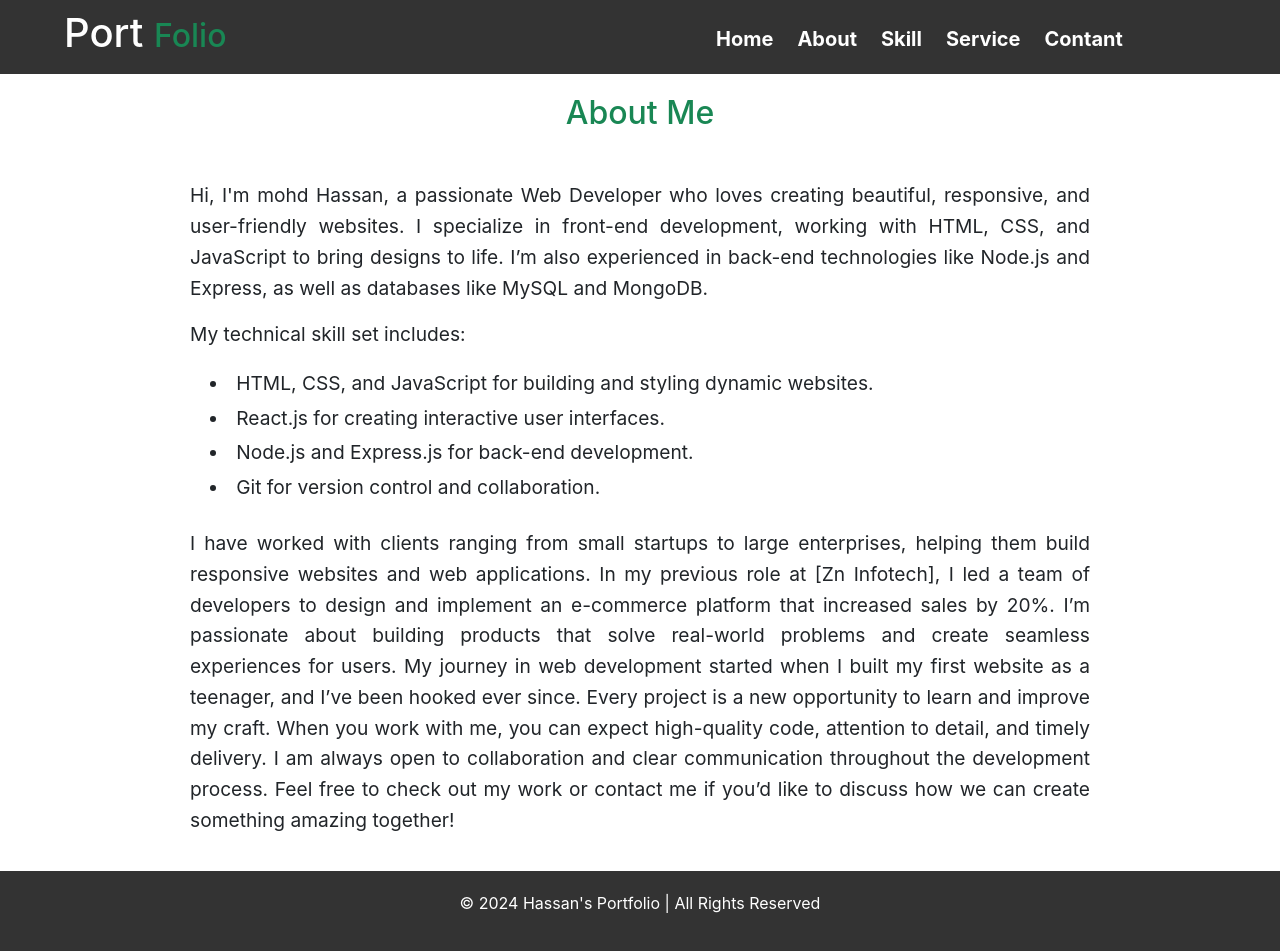
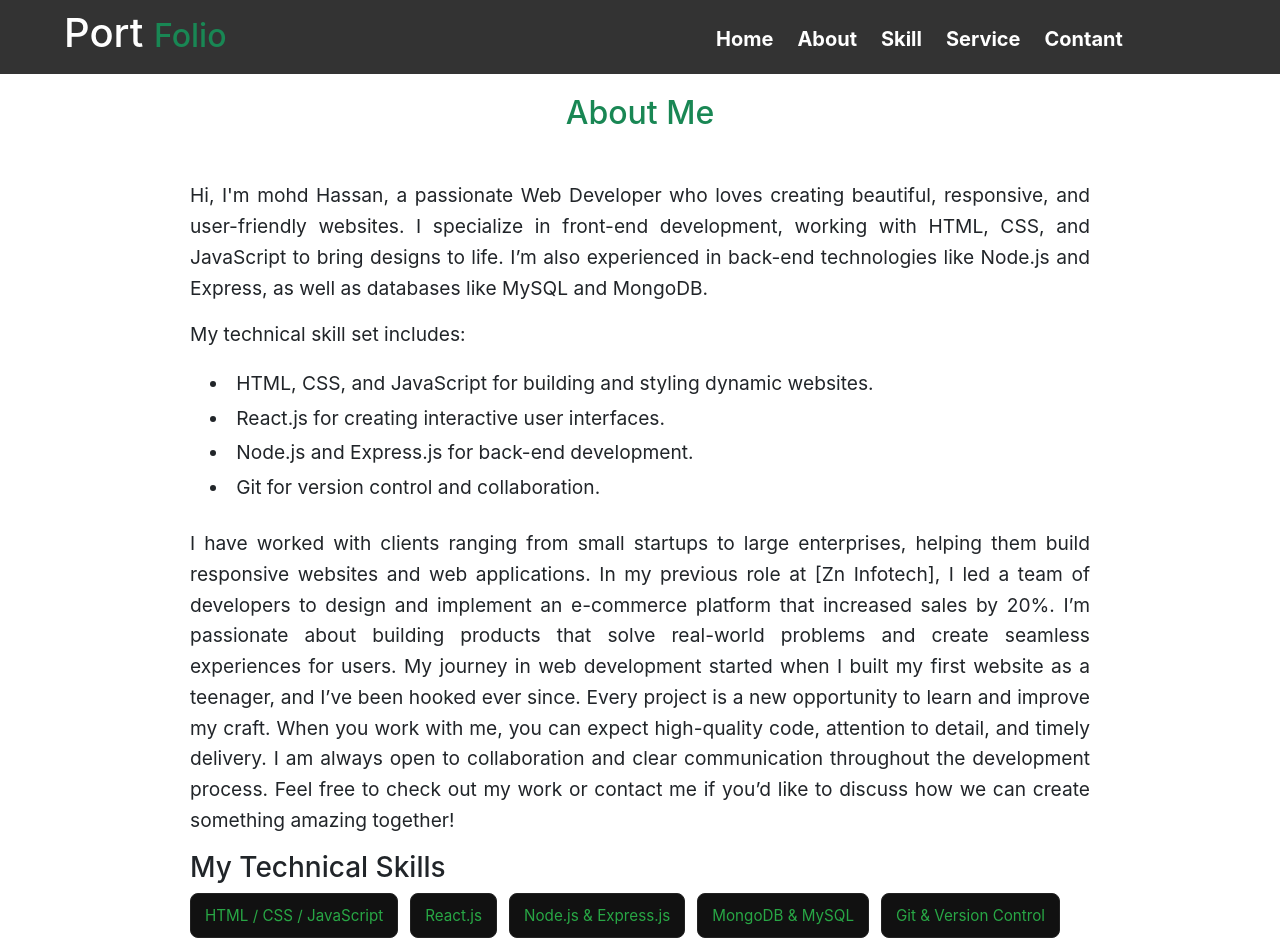
Before and after one commit to MohdHassan0912/Portfolio, a React (Create React App) app: page /about in a window 1280 px wide. Shown: the top 952 px of the page. Built offline with nearby package versions, Linux system fonts and the light colour scheme.

Commit message:
many changes

```diff
--- a/src/about.js
+++ b/src/about.js
@@ -67,6 +67,14 @@ const About = () => {
             out my work or contact me if you’d like to discuss how we can create
             something amazing together!
           </p>
+          <h3>My Technical Skills</h3>
+            <ul className="skills">
+              <li>HTML / CSS / JavaScript</li>
+              <li>React.js</li>
+              <li>Node.js & Express.js</li>
+              <li>MongoDB & MySQL</li>
+              <li>Git & Version Control</li>
+            </ul>
         </div>
       </div>
 
--- a/src/project.css
+++ b/src/project.css
@@ -793,6 +793,29 @@
     text-align: center;
   }
 
+  .skills {
+  list-style: none;
+  display: flex;
+  flex-wrap: wrap;
+  gap: 12px;
+  padding: 0;
+}
+
+.skills li {
+  background: #111;
+  padding: 8px 14px;
+  border-radius: 8px;
+  font-size: 0.95rem;
+  color: #28a745;
+  border: 1px solid #222;
+  transition: 0.3s;
+}
+
+.skills li:hover {
+  background: #28a745;
+  color: #000;
+}
+
   /* Media Queries for responsiveness */
   @media (max-width: 1200px) {
     .p1 {
```
